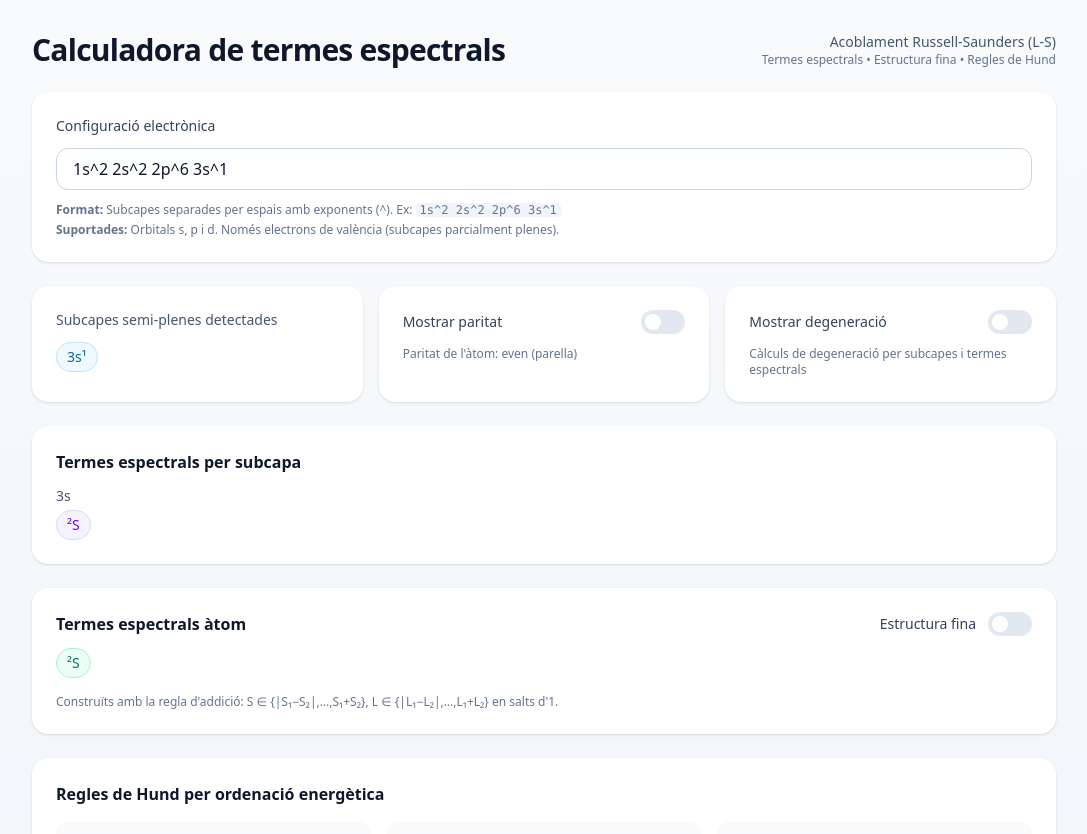
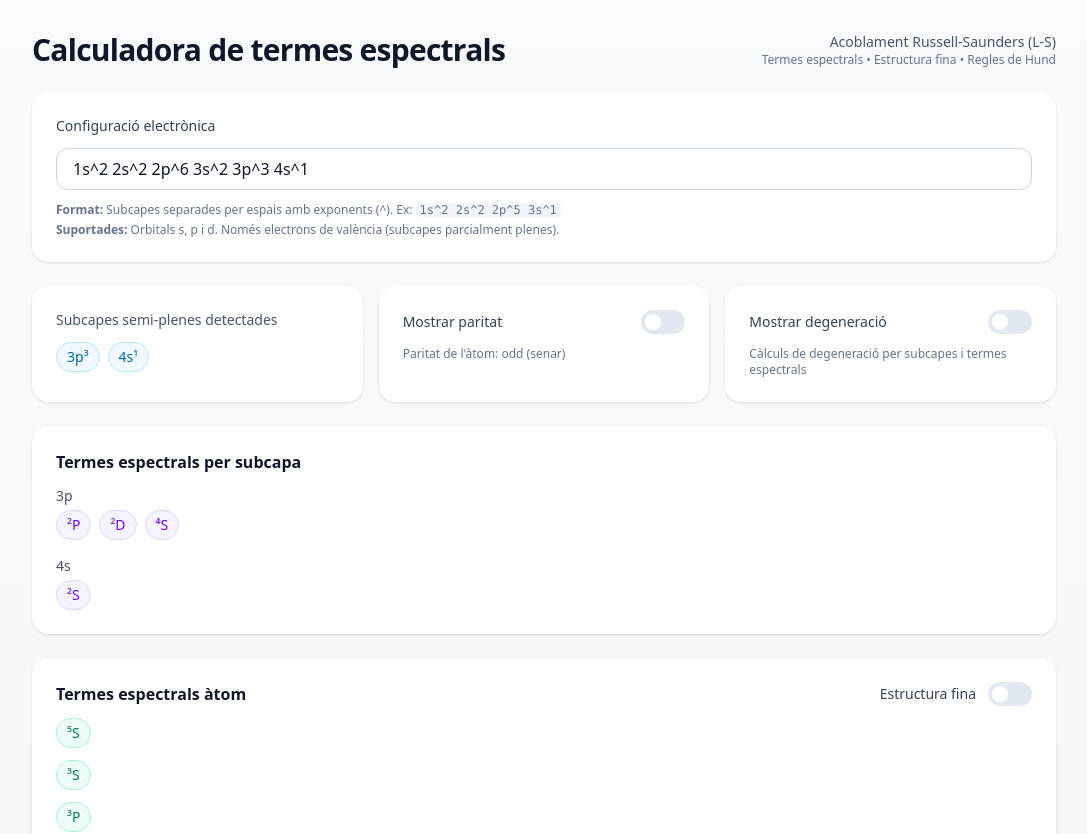
Before and after one commit to Mapaor/termes-espectrals, a Next.js app: page / in a window 1280 px wide. Shown: the top 834 px of the page, without its empty margins (96-1183 px from the left). Built offline with nearby package versions, Linux system fonts and the light colour scheme.

Commit message:
changed default input

```diff
--- a/src/app/page.tsx
+++ b/src/app/page.tsx
@@ -15,7 +15,7 @@ import {
 } from "@/components";
 
 export default function Home() {
-  const [input, setInput] = useState("1s^2 2s^2 2p^6 3s^1");
+  const [input, setInput] = useState("1s^2 2s^2 2p^6 3s^2 3p^3 4s^1");
   const [showParity, setShowParity] = useState(false);
   const [showDegeneracy, setShowDegeneracy] = useState(false);
   const [showFineStructure, setShowFineStructure] = useState(false);
--- a/src/components/configuration-input.tsx
+++ b/src/components/configuration-input.tsx
@@ -16,12 +16,12 @@ export function ConfigurationInput({ value, onChange, errors }: ConfigurationInp
         value={value}
         onChange={(e) => onChange(e.target.value)}
         className="w-full rounded-xl border border-slate-300 px-4 py-2 focus:outline-none focus:ring-2 focus:ring-sky-500"
-        placeholder="Ex.: 1s^2 2s^2 2p^6 3s^1"
+        placeholder="Ex.: 1s^2 2s^2 2p^5 3s^1"
       />
       <div className="space-y-1 text-xs text-slate-500">
         <p>
           <strong>Format:</strong> Subcapes separades per espais amb exponents (^).
-          Ex: <code className="bg-slate-100 px-1 rounded">1s^2 2s^2 2p^6 3s^1</code>
+          Ex: <code className="bg-slate-100 px-1 rounded">1s^2 2s^2 2p^5 3s^1</code>
         </p>
         <p>
           <strong>Suportades:</strong> Orbitals s, p i d.
```
